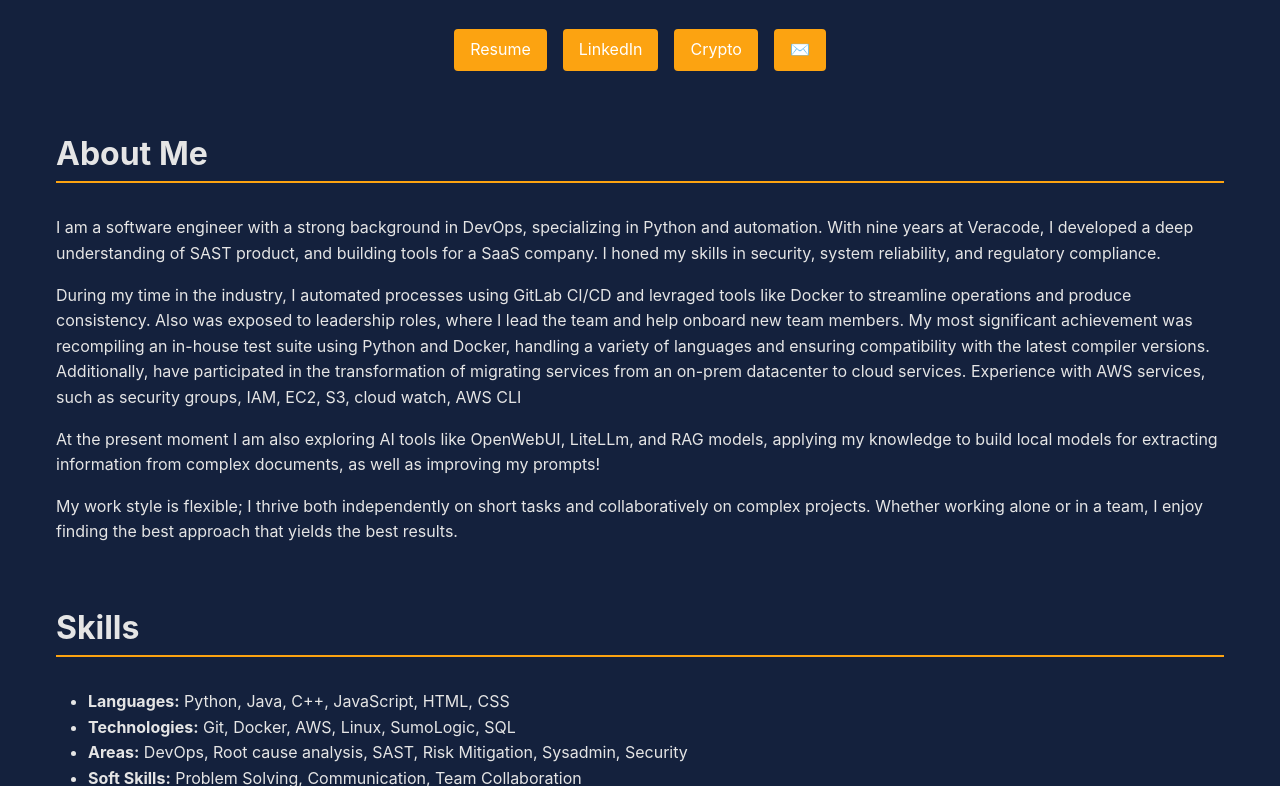
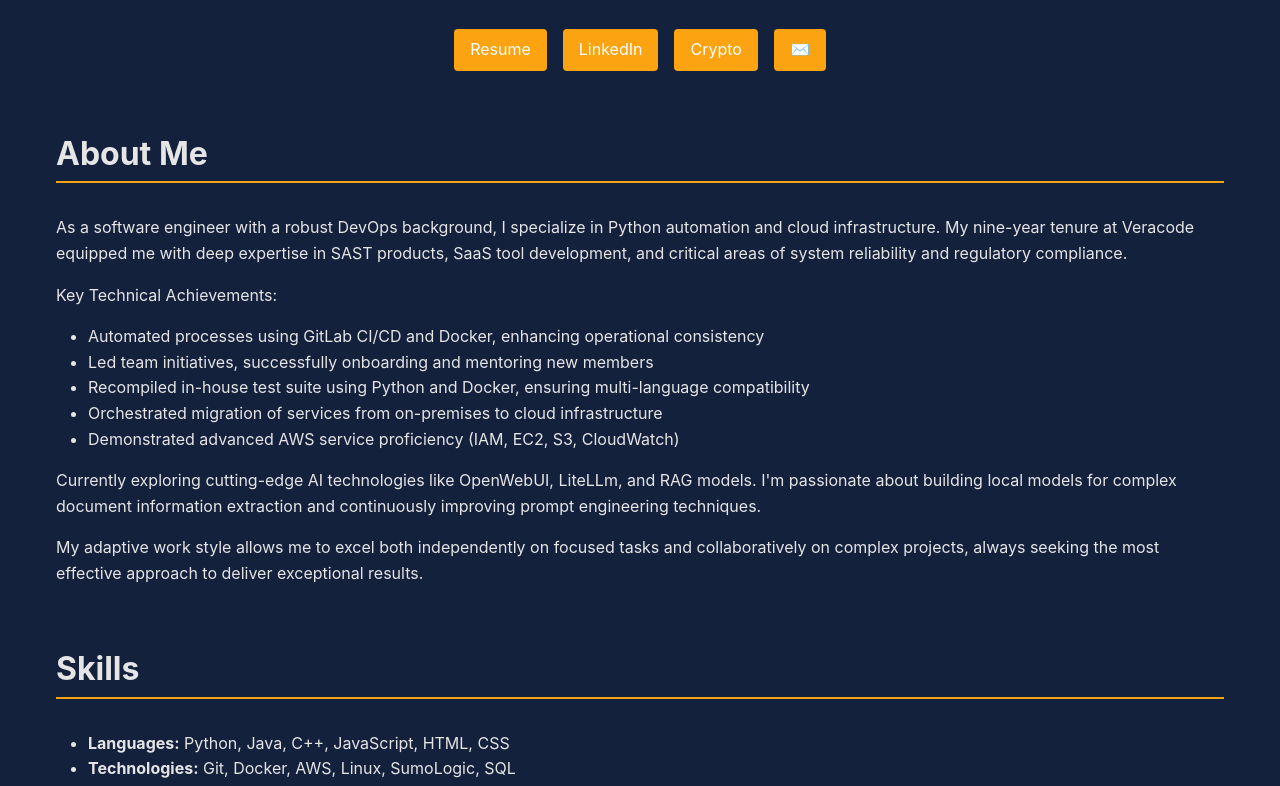
Before and after one commit to guti15/robg-dev, an Eleventy site: page src/index.njk in a window 1280 px wide. Shown: the part 610-1396 px from the top of the page. Built offline with nearby package versions, Linux system fonts and the light colour scheme; Eleventy itself is replaced by a stand-in of ours; files that its build step writes are made by us from their sources.

Commit message:
adding more text to page.

```diff
--- a/src/index.njk
+++ b/src/index.njk
@@ -28,26 +28,29 @@ description: Personal website of Robert Gutierrez, Software Engineer based in Ma
 <section class="section">
   <h2 class="section-title">About Me</h2>
   <div class="about-content">
-    <p>
-      I am a software engineer with a strong background in DevOps,
-      specializing in Python and automation. With nine years at Veracode, I developed a deep understanding of SAST product, and building tools for a SaaS company.
-      I honed my skills in security, system reliability, and regulatory compliance.
+   <p>
+      As a software engineer with a robust DevOps background, I specialize in Python automation and cloud infrastructure.
+      My nine-year tenure at Veracode equipped me with deep expertise in SAST products, SaaS tool development,
+      and critical areas of system reliability and regulatory compliance.
     </p>
     <p>
-      During my time in the industry, I automated processes using GitLab CI/CD and levraged tools like Docker to streamline operations and produce consistency.
-      Also was exposed to leadership roles, where I lead the team and help onboard new team members.
-      My most significant achievement was recompiling an in-house test suite using Python and Docker,
-      handling a variety of languages and ensuring compatibility with the latest compiler versions.
-      Additionally, have participated in the transformation of migrating services from an on-prem datacenter to cloud services.
-      Experience with AWS services, such as security groups, IAM, EC2, S3, cloud watch, AWS CLI
+      Key Technical Achievements:
+      <ul>
+     <li>Automated processes using GitLab CI/CD and Docker, enhancing operational consistency </li>
+      <li>Led team initiatives, successfully onboarding and mentoring new members </li>
+      <li>Recompiled in-house test suite using Python and Docker, ensuring multi-language compatibility </li>
+      <li>Orchestrated migration of services from on-premises to cloud infrastructure </li>
+      <li>Demonstrated advanced AWS service proficiency (IAM, EC2, S3, CloudWatch) </li>
+      </ul>
     </p>
     <p>
-      At the present moment I am also exploring AI tools like OpenWebUI, LiteLLm, and RAG models,
-      applying my knowledge to build local models for extracting information from complex documents, as well as improving my prompts!
+      Currently exploring cutting-edge AI technologies like OpenWebUI, LiteLLm, and RAG models.
+      I'm passionate about building local models for complex document information extraction
+      and continuously improving prompt engineering techniques.
     </p>
     <p>
-      My work style is flexible; I thrive both independently on short tasks and collaboratively on complex projects.
-      Whether working alone or in a team, I enjoy finding the best approach that yields the best results.
+      My adaptive work style allows me to excel both independently on focused tasks and
+      collaboratively on complex projects, always seeking the most effective approach to deliver exceptional results.
     </p>
   </div>
 </section>
@@ -83,25 +86,3 @@ description: Personal website of Robert Gutierrez, Software Engineer based in Ma
     </ul>
   </div>
 </section>
-
-{#
-<section class="section">
-  <h2 class="section-title">Blog</h2>
-  <div class="blog-preview">
-    <p>
-      I'll be sharing my thoughts, experiences, and technical insights here soon.
-      Stay tuned for articles about software development, technology trends, and more!
-    </p>
-  </div>
-</section>
-
-<section class="section">
-  <h2 class="section-title">Accolades</h2>
-  <div class="Additinal-content">
-    <p>
-      Under development. Currently dedicating part of my time in developing this website and logging progress/ experiences.
-    </p>
-  </div>
-</section>
-
-#}
```
